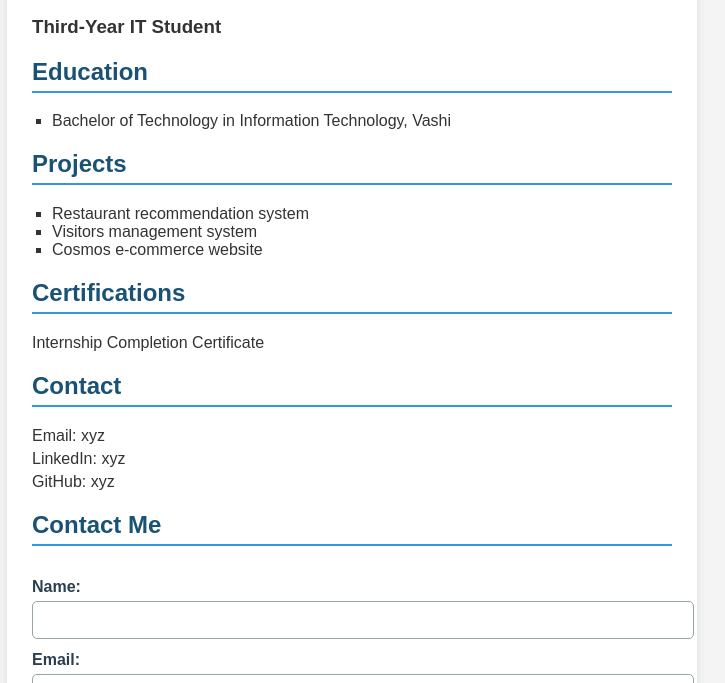
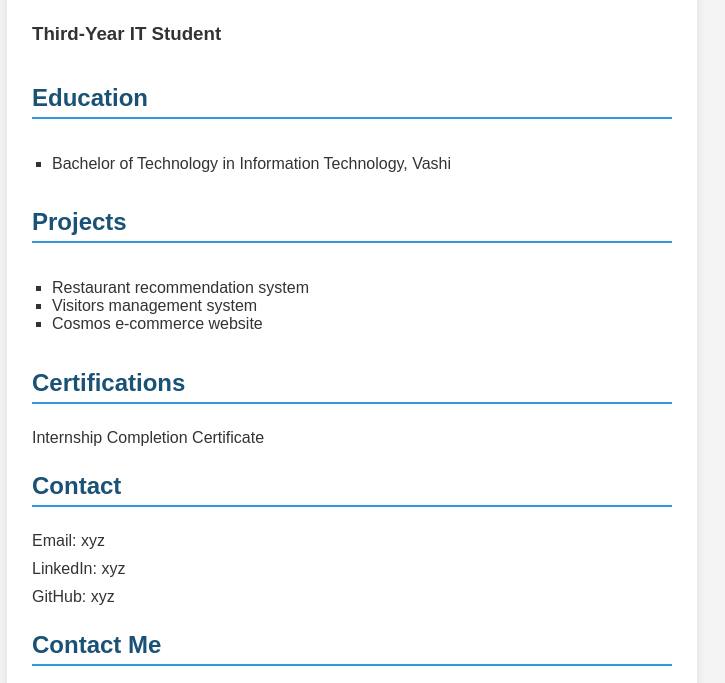
Before and after one commit to krisha1623/resume, a plain HTML site: page index.html in a window 1280 px wide. Shown: the part 160-843 px from the top of the page, without its empty margins (288-1013 px from the left). Drawn offline with Linux system fonts and the light colour scheme.

Commit message:
styles.css

```diff
--- a/styles.css
+++ b/styles.css
@@ -5,16 +5,23 @@ body {
     padding: 0;
     background-color: #f4f4f4; /* Light gray background */
     color: #333; /* Default text color */
+
+    /* Flexbox added to center the container */
+    display: flex;
+    justify-content: center;
+    align-items: center;
+    min-height: 100vh;  /* Full viewport height */
 }
 
 /* Main Container */
 .container {
     width: 50%;
-    margin: 30px auto;
     background: white;
     padding: 25px;
     border-radius: 8px;
     box-shadow: 0px 4px 10px rgba(0, 0, 0, 0.1);
+    display: flex;
+    flex-direction: column;
 }
 
 /* Headings */
```
